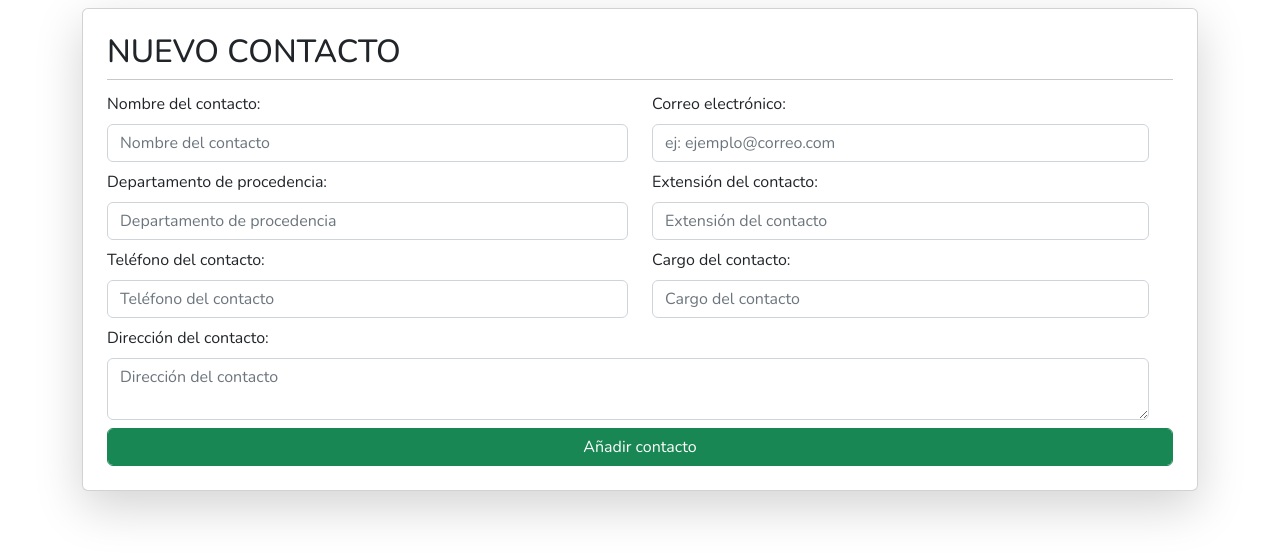
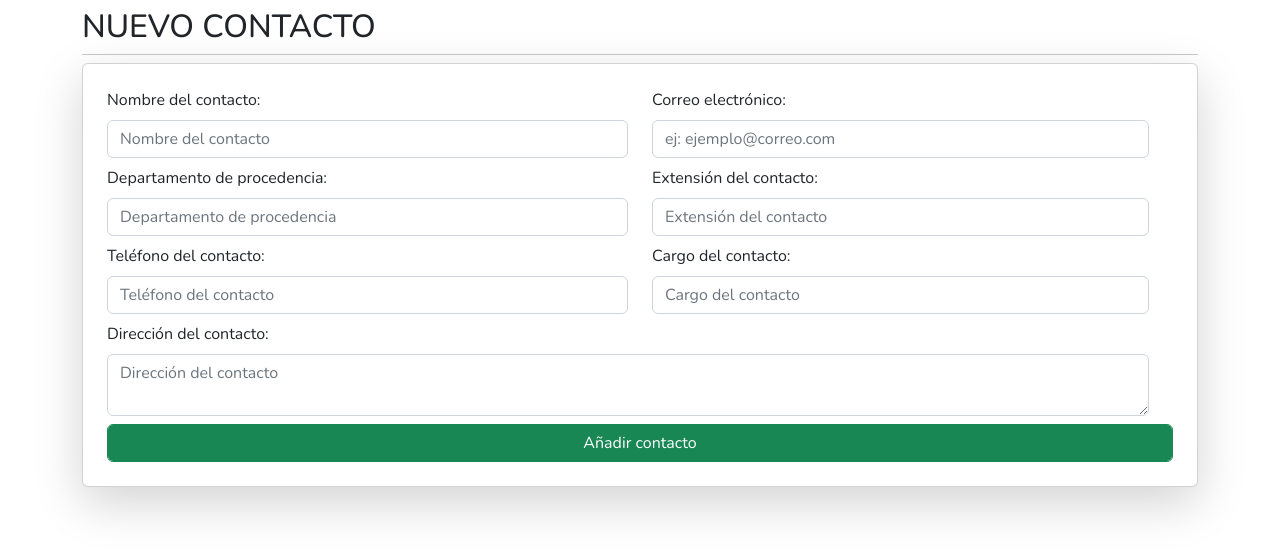
Before and after one commit to spicyarepa-gang/railgunmail, a Flask app: page /contactos/agregar in a window 1280 px wide. Shown: the part 64-623 px from the top of the page. Run offline with Flask 2, Linux system fonts and the light colour scheme; the visitor is signed in with stand-in values (Sample User, id 1); some libraries are stand-ins or nearby versions.

Commit message:
8/11/22
estilos

```diff
--- a/templates/contactos/agregar_contactos.html
+++ b/templates/contactos/agregar_contactos.html
@@ -3,13 +3,13 @@
 {% block title %} Agregar {% endblock %}
 
 {% block content %}
+<h2 class="mt-2">NUEVO CONTACTO</h2><hr>
 <div class="card p-4 shadow-lg mt-2 animate__animated animate__fadeInDown">
     <form action="{{ url_for('email.add_contactos') }}" method="post">
-        <h2 class="">NUEVO CONTACTO</h2><hr>
         {{ form.hidden_tag() }}
-        <div class="row mt-1">
+        <div class="row">
             <div class="col-sm">
-                <div class="row mt-2">
+                <div class="row">
                     <div class="col-sm">
                         {{ form.nombre.label(class='form-label') }}
                         {{ form.nombre(class='form-control w-100 animate__animated animate__fadeInDown') }}
@@ -29,7 +29,7 @@
                 </div>
             </div>
             <div class="col-sm">
-                <div class="row mt-2">
+                <div class="row">
                     <div class="row">
                         <div class="col-sm">
                             {{ form.correo.label(class='form-label') }}
--- a/templates/groups/view_groups.html
+++ b/templates/groups/view_groups.html
@@ -40,11 +40,11 @@
     <tbody>
 
         <tr>
-            <td>{{ groups.nombre }} <a href="javascript:toggle_menu()"><img src='https://img2.freepng.es/20180426/dqe/kisspng-computer-icons-editing-pencil-icon-5ae26c015e2166.6839283515247882253856.jpg' width='15px' title='desplegar ventana flotante'></a></td>
+            <td>{{ groups.nombre }}</td>
             <td>{{ groupstypes.nombre }}</td>
             <td>{{ groups.dependencia }}</td>
             <td>
-                <a href="{{ url_for('email.update_contactos', id=groups.id)}}"><button type="submit" class="btn btn-light"><i class="bi bi-pencil-fill"></i></button></a>
+                <a href="javascript:toggle_menu()"><button class="btn btn-light"><i class="bi bi-pencil-fill"></i></button></a>
                 <a href="{{ url_for('email.delete_contactos', id=groups.id)}}"><button type="submit" class="btn btn-light"><i class="bi bi-trash3-fill"></i></button></a>
             </td>
         </tr>
```
